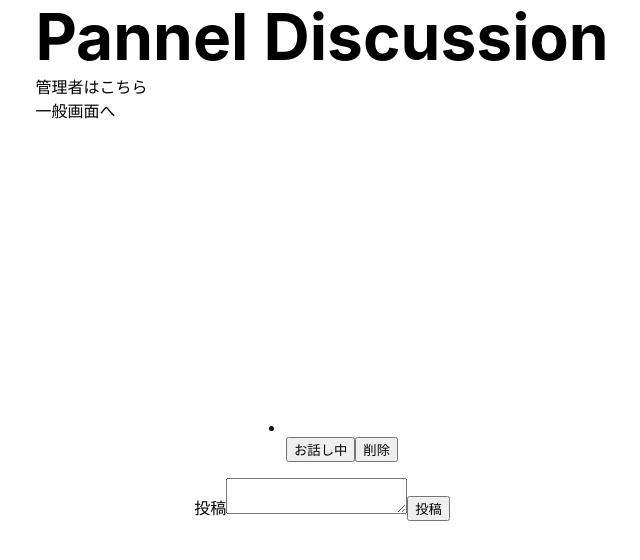
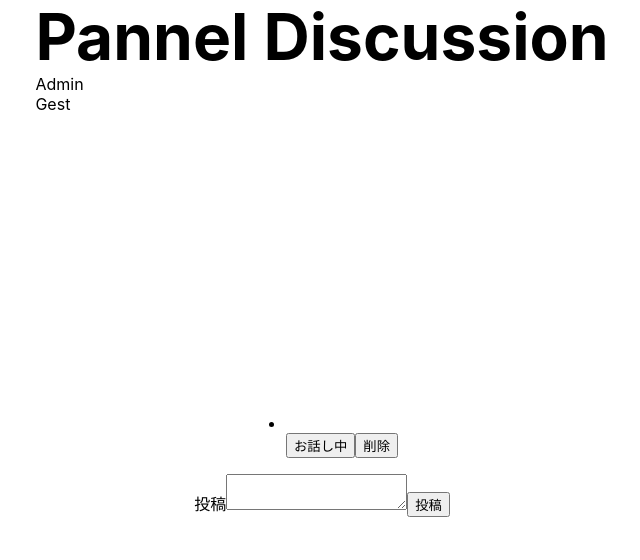
Before and after one commit to mo-ri-regen/discussion, a Next.js app: page / in a window 1280 px wide. Both pictures are taken after a click on the button "投稿". Shown: the top 560 px of the page, without its empty margins (318-958 px from the left). Built offline with nearby package versions, Linux system fonts and the light colour scheme.

Commit message:
💄 update styles

```diff
--- a/pages/index.jsx
+++ b/pages/index.jsx
@@ -39,21 +39,25 @@ export default function Home() {
       <header>
         <h1 className={styles.title}>Pannel Discussion</h1>
         <div>
-          <Link href="./admin.jsx">管理者はこちら</Link>
+          <Link href={"/admin.jsx"}>Admin</Link>
         </div>
-        一般画面へ
+        <div>
+          <Link href={"/admin.jsx"}>Gest</Link>
+        </div>
       </header>
       <main className={styles.main}>
 
         {/* 未着手の話題 */}
-        <div className={styles.no_begining_area}>
+        <div className={styles.no_begining_area_component}>
           <ul>
             {noBeginingText.map((noBegining) => {
               return (
                 <div className={styles.no_begining_area}>
-                  <li>{noBegining}</li>
-                  <button>お話し中</button>
-                  <button>削除</button>
+                  <form>
+                    <li>{noBegining}</li>
+                    <button>お話し中</button>
+                    <button>削除</button>
+                  </form>
                 </div>
               );
             })}
```
